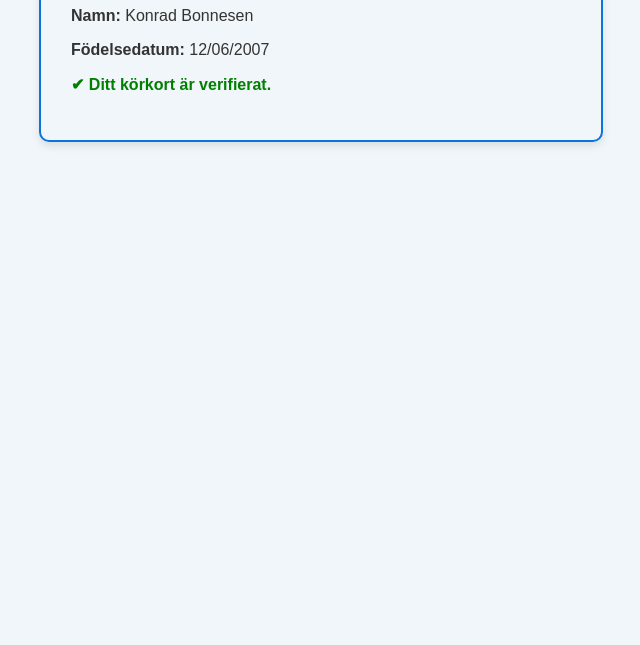
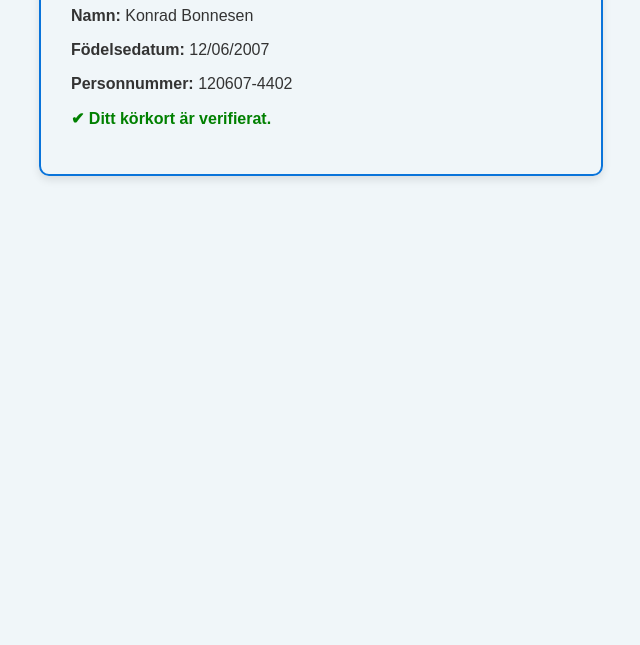
Before and after one commit to Korkort/VerifieratK-rkort, a plain HTML site: page index.html in a window 1280 px wide. Shown: the part 155-800 px from the top of the page, without its empty margins (319-959 px from the left). Drawn offline with Linux system fonts and the light colour scheme.

Commit message:
Add files via upload

```diff
--- a/index.html
+++ b/index.html
@@ -28,6 +28,7 @@
     <h1>Körkort</h1>
     <p><strong>Namn:</strong> Konrad Bonnesen</p>
     <p><strong>Födelsedatum:</strong> 12/06/2007</p>
+    <p><strong>Personnummer:</strong> 120607-4402</p>
     <p class="verified">✔ Ditt körkort är verifierat.</p>
 </body>
 </html>
```
